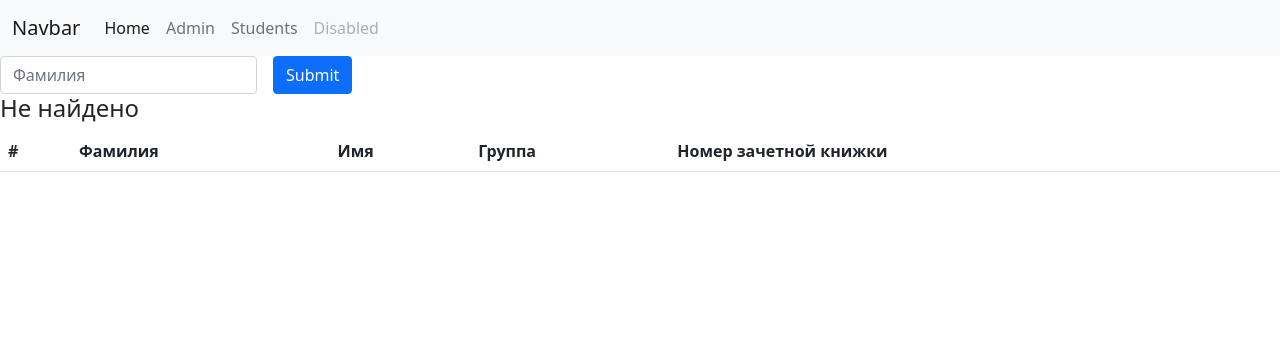
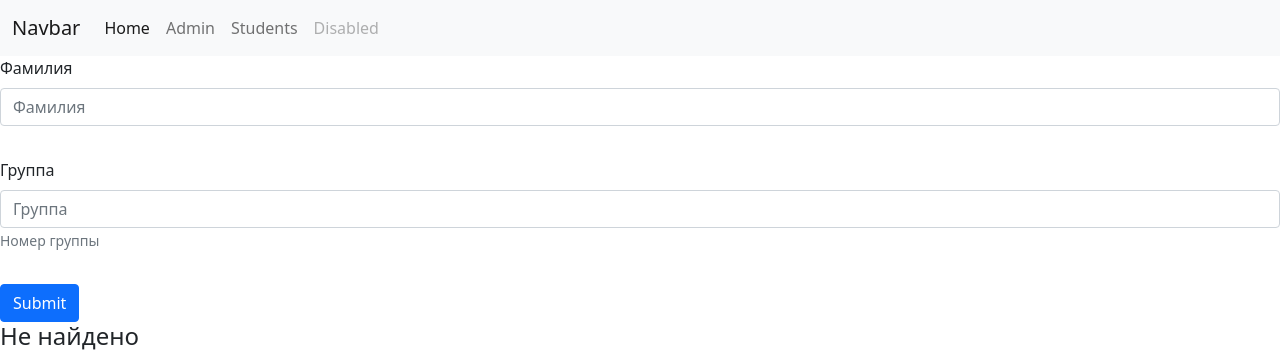
Before and after one commit to alyonakurtse/BD_Student, a Django app: page /students/ in a window 1280 px wide. Shown: the top 359 px of the page. Run offline with Django 4.2, Linux system fonts and the light colour scheme; data that the repository does not hold is empty; some libraries are stand-ins or nearby versions.

Commit message:
#11 Add forms

```diff
--- /dev/null
+++ b/core/forms.py
@@ -0,0 +1,25 @@
+from django import forms
+
+import core.models
+
+
+class StudentSearch(forms.Form):
+    lastname = forms.CharField(label='Фамилия', required=False)
+    group = forms.IntegerField(label='Группа', required=False, help_text='Номер группы')
+
+    def clean(self):
+        cleaned_data = self.cleaned_data
+        group = cleaned_data.get('group')
+
+        if group and (group > 45 or group < 11):
+            raise forms.ValidationError('Значение группы должно быть в диапозоне 10<группа<45')
+        return cleaned_data
+
+    # def clean(self):
+    #     return forms.ValidationError('Ошибка')
+
+
+class StudentEdit(forms.ModelForm):
+    class Meta:
+        model = core.models.Student
+        fields = '__all__'
--- a/core/templates/core/search_students_include.html
+++ b/core/templates/core/search_students_include.html
@@ -1,7 +1,9 @@
- <form class="row g-3">
-      <div class="col-auto">
-        <input type="text" class="form-control" placeholder="Фамилия" name="lastname" value="{{ request.GET.lastname }}">
-      </div>
+{% load bootstrap5 %}
+<form class="row g-3">
+{#      <div class="col-auto">#}
+{#        <input type="text" class="form-control" placeholder="Фамилия" name="lastname" value="{{ request.GET.lastname }}">#}
+{#      </div>#}
+     {% bootstrap_form form %}
       <div class="col-auto">
         <button type="submit" class="btn btn-primary">Submit</button>
       </div>
--- a/core/views.py
+++ b/core/views.py
@@ -4,7 +4,8 @@ from django.views.decorators.http import require_http_methods
 from django.views.generic import TemplateView, ListView, DetailView
 
 import core.models
-
+import core.forms
+import core.filters
 
 class TitleMixin:
     title:str = None
@@ -34,6 +35,9 @@ class IndexView(TitleMixin, TemplateView):
 class Students(TitleMixin, ListView):
     title = 'Студенты'
 
+    def get_filters(self):
+        return core.filters.StudentFilter(self.request.GET)
+
     def get_queryset(self):
         lastname = self.request.GET.get('lastname')
         queryset = core.models.Student.objects.all()
@@ -41,6 +45,11 @@ class Students(TitleMixin, ListView):
             queryset = queryset.filter(lastName__icontains=lastname)
         return queryset
 
+    def get_context_data(self):
+        context = super().get_context_data()
+        context['form'] = core.forms.StudentSearch(self.request.GET or None)
+        return context
+
 
 class StudentDetail(TitleMixin, DetailView):
     queryset = core.models.Student.objects.all()
--- a/project/settings.py
+++ b/project/settings.py
@@ -37,6 +37,8 @@ INSTALLED_APPS = [
     'django.contrib.sessions',
     'django.contrib.messages',
     'django.contrib.staticfiles',
+    'bootstrap5',
+    'django_filters',
     'core.apps.CoreConfig',
 ]
 
@@ -104,7 +106,7 @@ AUTH_PASSWORD_VALIDATORS = [
 # Internationalization
 # https://docs.djangoproject.com/en/4.0/topics/i18n/
 
-LANGUAGE_CODE = 'en-us'
+LANGUAGE_CODE = 'ru'
 
 TIME_ZONE = 'UTC'
 
--- a/requirements.txt
+++ b/requirements.txt
@@ -1 +1,2 @@
 django==4.0.1
+django-bootstrap-v5==1.0.11
```
Also changed, not shown: core/filters.py (added, +11 -0 lines).
